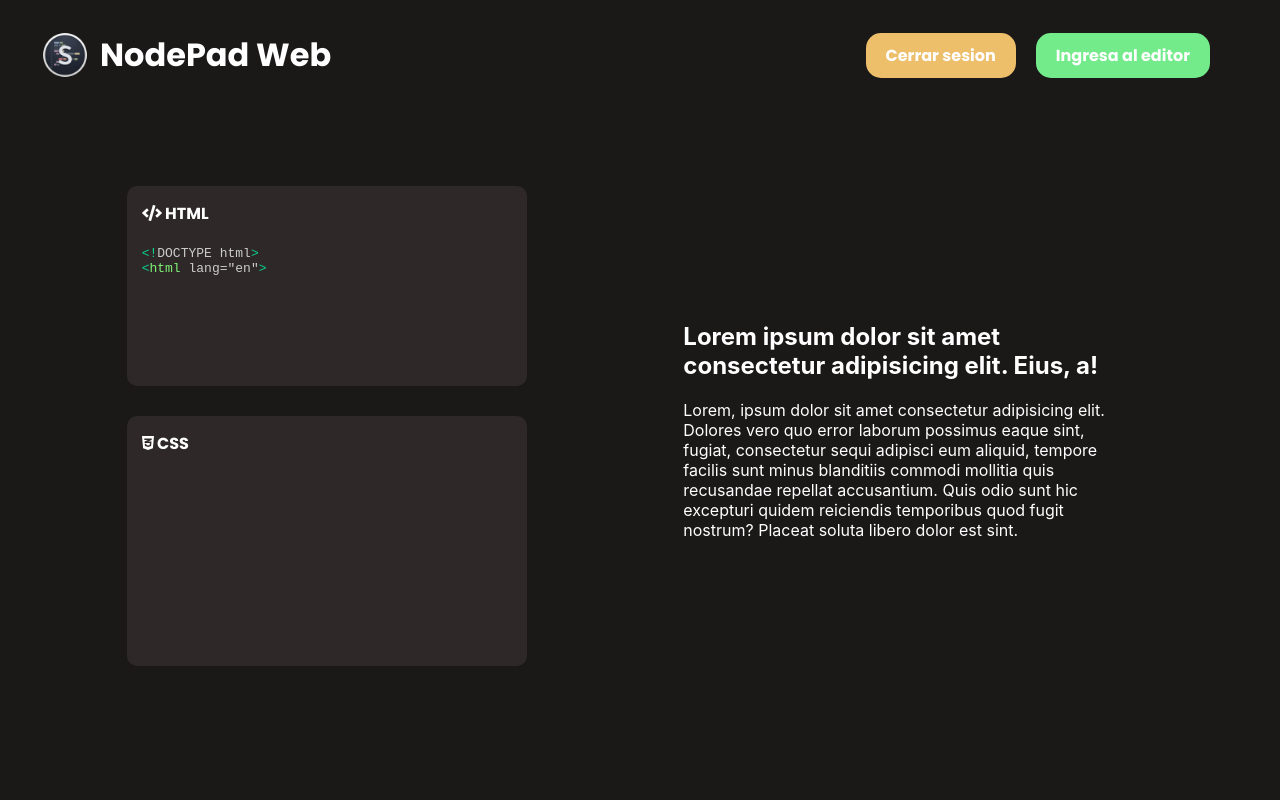
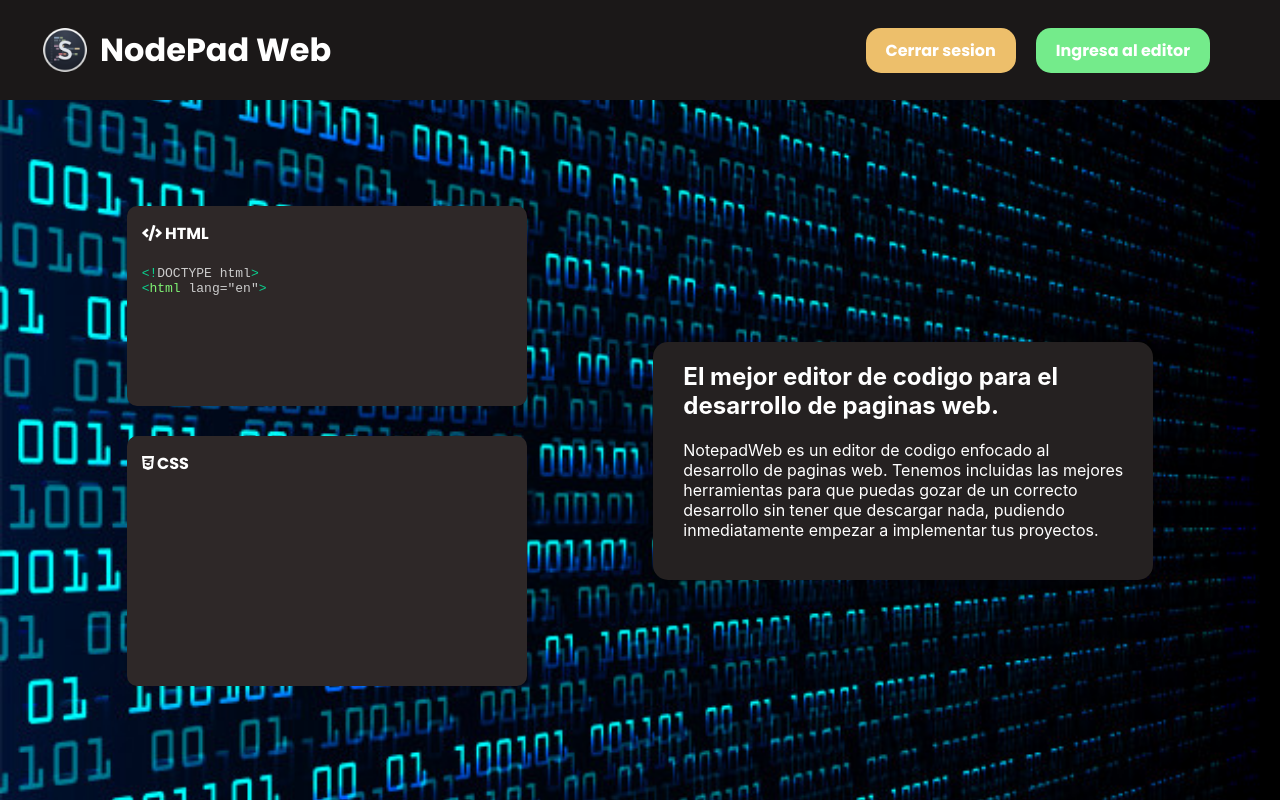
Before and after one commit to FernandoUNMSM/NodePadWeb, a React (Create React App) app: page / in a window 1280 px wide. Built offline with nearby package versions, Linux system fonts and the light colour scheme.

Commit message:
Grandes cambios a la pagina de inicio

```diff
--- a/src/components/infoHeader/InfoHeader.css
+++ b/src/components/infoHeader/InfoHeader.css
@@ -1,4 +1,8 @@
 .infoContainer {
+    background-image: url(./../../assets/img/header_background_extra.jpg);
+    background-position: center 0;
+    background-size: cover;
+    background-attachment: fixed;
     display: flex;
     align-items: center;
     height: calc( 100vh - 78px);
@@ -69,6 +73,8 @@
     transform: translateX(0);
     animation: aaa 2s ease;
     opacity: 1;
+    background-color: rgb(37, 33, 33);
+    border-radius: 15px;
 }
 .info h1 {
     font-size: 1.5em;
--- a/src/components/infoHeader/InfoHeader.js
+++ b/src/components/infoHeader/InfoHeader.js
@@ -168,8 +168,8 @@ function InfoHeader() {
 					</div>
 				</div>
 				<div className="info">
-					<h1>Lorem ipsum dolor sit amet consectetur adipisicing elit. Eius, a!</h1>
-					<p>Lorem, ipsum dolor sit amet consectetur adipisicing elit. Dolores vero quo error laborum possimus eaque sint, fugiat, consectetur sequi adipisci eum aliquid, tempore facilis sunt minus blanditiis commodi mollitia quis recusandae repellat accusantium. Quis odio sunt hic excepturi quidem reiciendis temporibus quod fugit nostrum? Placeat soluta libero dolor est sint.</p>
+					<h1>El mejor editor de codigo para el desarrollo de paginas web.</h1>
+					<p>NotepadWeb es un editor de codigo enfocado al desarrollo de paginas web. Tenemos incluidas las mejores herramientas para que puedas gozar de un correcto desarrollo sin tener que descargar nada, pudiendo inmediatamente empezar a implementar tus proyectos.</p>
 				</div>
 			</div>
 		</>
--- a/src/components/infoHome1/infoHome1.css
+++ b/src/components/infoHome1/infoHome1.css
@@ -1,7 +1,7 @@
 .section1 {
-    /* padding-top: 100px; */
+    padding-top: 60px;
     background-color: var(--baseBlack);
-    height: 500px;
+    height: 400px;
     color: white;
 }
 .section1InfoContainer {
@@ -38,6 +38,6 @@
     }
 }
 #lazyInfo {
-    height: 500px;
+    height: 400px;
     background-color:  var(--baseBlack);
 }
--- a/src/components/infoHome1/infoHome1.js
+++ b/src/components/infoHome1/infoHome1.js
@@ -11,8 +11,8 @@ function InfoHome1() {
 			<section className="section1">
 				<div className="section1InfoContainer">
 					<div className="infoContent">
-						<h1>Lorem ipsum dolor sit amet.</h1>
-						<p>Lorem ipsum dolor sit amet, consectetur adipisicing elit. Voluptatem, nam.</p>
+						<h1>Disfruta de un correcto desarrollo.</h1>
+						<p>Nuestro sistema tiene implementado los principales pilares del desarrollo web.</p>
 					</div>
 					<div className="iconsContainer">
 						<div className="icons">
--- a/src/components/infoHome2/InfoHome2.css
+++ b/src/components/infoHome2/InfoHome2.css
@@ -1,5 +1,5 @@
 .section2 {
-    /* background-image: url(./../../assets/img/header-background2.jpg); */
+    background-image: url(./../../assets/img/header-background2.jpg);
     background-position: center 0;
     background-size: cover;
     height: 400px;
@@ -13,7 +13,8 @@
 .section2Box {
     width: 400px;
     height: 250px;
-    background-color: rgb(37, 33, 33);
+    /*background-color: rgb(37, 33, 33);*/
+    background-color: none;
     border-radius: 15px;
 }
 .infos2 {
@@ -21,6 +22,8 @@
     margin-right: 30px;
     width: 650px;
     animation: aaa 3s ease;
+    background-color: rgb(37, 33, 33);
+    border-radius: 15px;
 }
 .infos2 h1 {
     font-size: 2.2em;
@@ -31,7 +34,12 @@
 #lazyInfo2 {
     height: 400px;
     background-color:  var(--baseBlack);
-    /* background-image: url(./../../assets/img/header-background2.jpg); */
+    /*background-image: url(./../../assets/img/header-background2.jpg);*/
     background-position: center 0;
     background-size: cover;
 }
+.infoHome2img {
+    width: 400px;
+    height: 250px;
+    border-radius: 15px;
+}
--- a/src/components/infoHome2/InfoHome2.js
+++ b/src/components/infoHome2/InfoHome2.js
@@ -11,8 +11,8 @@ function InfoHome2() {
 				<div className="section2Box">
 				</div>
 				<div className="info infos2">
-					<h1>Lorem ipsum dolor sit amet.</h1>
-					<p>Lorem ipsum dolor sit amet consectetur adipisicing elit. Nesciunt facilis impedit earum? Repellendus accusantium quibusdam corrupti debitis eos officia quam minima. Velit possimus, repudiandae aut veniam maiores optio iusto vel sunt provident deserunt aperiam quis ad fuga cum magni est.</p>
+					<h1>Estilos preferenciales.</h1>
+					<p>Puedes editar libremente las lineas de codigo segun tu preferencia, tales como seleccionar un color, un tamaño definido o un estilo. Esto y muchas cosas mas con nuestro increible editor de codigo.</p>
 				</div>
 			</section>
 		</>
--- a/src/components/menuHeader/MenuHeader.css
+++ b/src/components/menuHeader/MenuHeader.css
@@ -3,7 +3,7 @@
     display: flex;
     justify-content: space-between;
     align-items: center;
-    padding-top: 30px;
+    height: 100px;
 }
 .menu-container .logo {
     margin: 0 40px;
```
Also changed, not shown: src/assets/img/header_background_extra.jpg (added).
